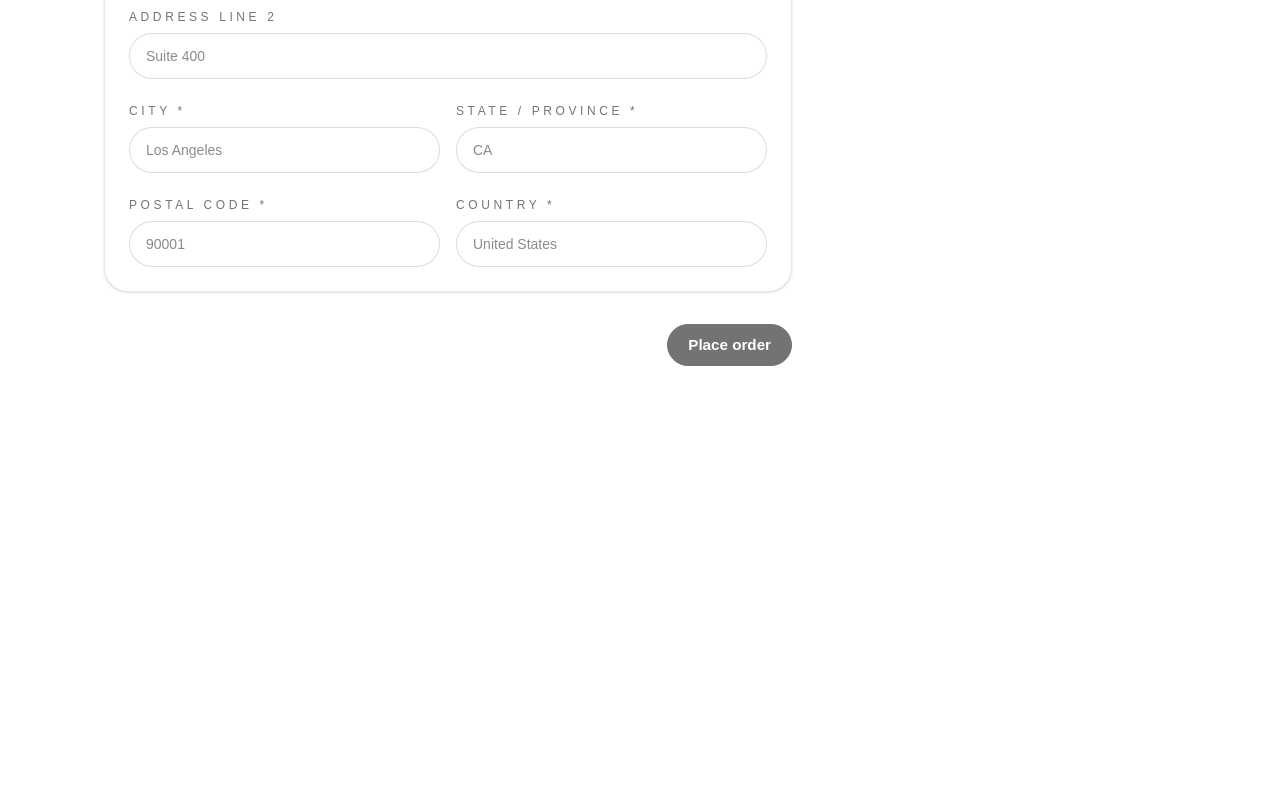
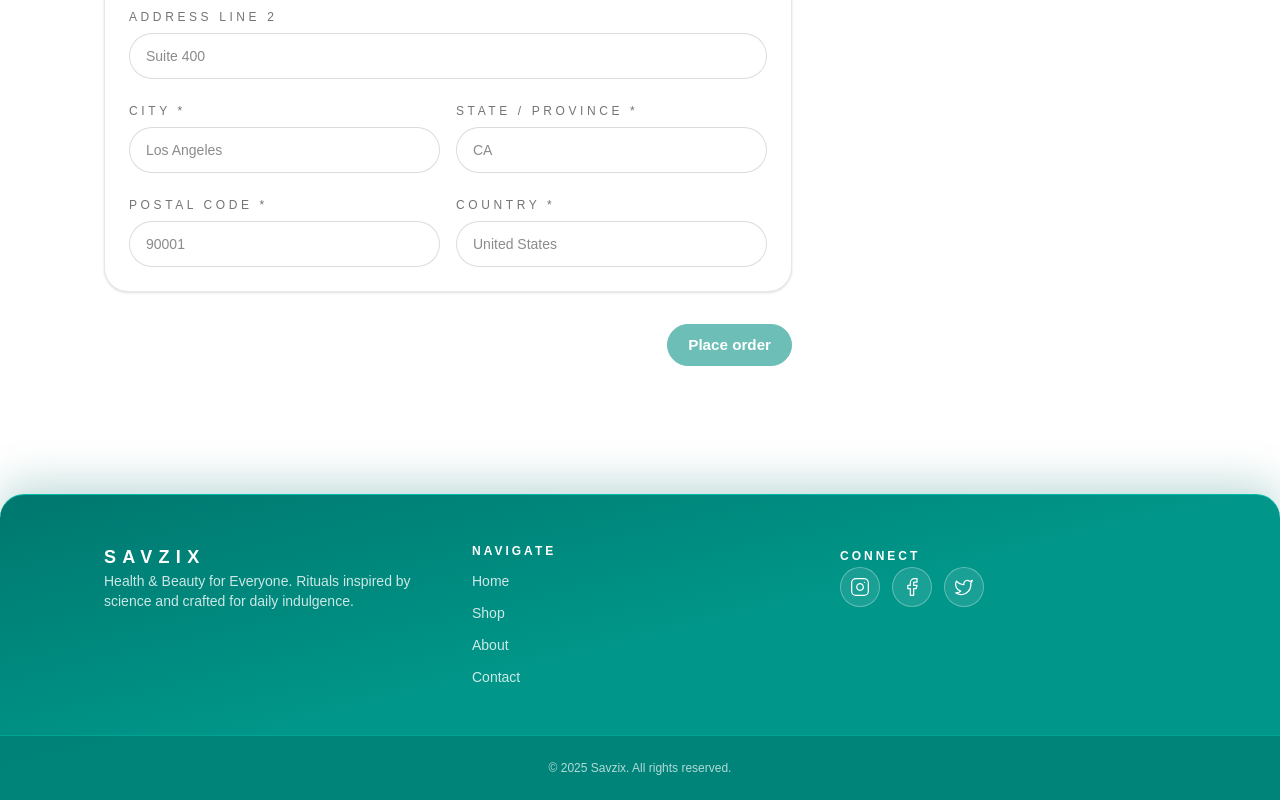
Before and after one commit to 5h3r42/savzix, a Next.js app: page /checkout in a window 1280 px wide. Shown: the part 711-1511 px from the top of the page. Before the commit the page ends 1141 px from the top, so only its background shows below. Built offline with nearby package versions, Linux system fonts and the light colour scheme.

Commit message:
Teal footer added

```diff
--- a/src/app/globals.css
+++ b/src/app/globals.css
@@ -70,53 +70,32 @@ body {
   box-shadow: none;
 }
 
-.btn-primary {
-  background-color: var(--color-foreground);
-  color: var(--color-background);
-  border-color: var(--color-foreground);
-  box-shadow: 0 1px 2px rgba(23, 23, 23, 0.3);
-}
-
-.btn-primary:hover:not(:disabled),
-.btn-primary:focus-visible:not(:disabled) {
-  background-color: rgba(23, 23, 23, 0.9);
-  border-color: rgba(23, 23, 23, 0.9);
-  color: var(--color-background);
-}
-
-.btn-outline {
-  background-color: transparent;
-  color: var(--color-foreground);
-  border-color: rgba(23, 23, 23, 0.35);
-  box-shadow: none;
-}
-
-.btn-outline:hover:not(:disabled),
-.btn-outline:focus-visible:not(:disabled) {
-  background-color: rgba(23, 23, 23, 0.08);
-  border-color: rgba(23, 23, 23, 0.6);
-  color: var(--color-foreground);
-}
-
-@media (prefers-color-scheme: dark) {
+@layer components {
   .btn-primary {
-    box-shadow: 0 1px 2px rgba(237, 237, 237, 0.2);
+    background-color: #0d9488;
+    color: #ffffff;
+    border-color: #0d9488;
+    box-shadow: 0 1px 2px rgba(13, 148, 136, 0.35);
   }
 
   .btn-primary:hover:not(:disabled),
   .btn-primary:focus-visible:not(:disabled) {
-    background-color: rgba(237, 237, 237, 0.9);
-    border-color: rgba(237, 237, 237, 0.9);
-    color: #0a0a0a;
+    background-color: #0f766e;
+    border-color: #0f766e;
+    color: #ffffff;
   }
 
   .btn-outline {
-    border-color: rgba(237, 237, 237, 0.4);
+    background-color: transparent;
+    color: #0d9488;
+    border-color: #0d9488;
+    box-shadow: none;
   }
 
   .btn-outline:hover:not(:disabled),
   .btn-outline:focus-visible:not(:disabled) {
-    background-color: rgba(237, 237, 237, 0.12);
-    border-color: rgba(237, 237, 237, 0.65);
+    background-color: #f0fdfa;
+    border-color: #0f766e;
+    color: #0f766e;
   }
 }
--- a/src/app/layout.tsx
+++ b/src/app/layout.tsx
@@ -3,6 +3,7 @@ import { Geist, Geist_Mono } from "next/font/google";
 import "./globals.css";
 import { CartProvider } from "@/context/CartContext";
 import { Navbar } from "@/components/Navbar";
+import Footer from "@/components/Footer";
 
 const geistSans = Geist({
   variable: "--font-geist-sans",
@@ -62,6 +63,7 @@ export default function RootLayout({
         <CartProvider>
           <Navbar />
           {children}
+          <Footer />
         </CartProvider>
       </body>
     </html>
--- a/src/components/Footer.tsx
+++ b/src/components/Footer.tsx
@@ -18,33 +18,37 @@ const navigationLinks = [
 
 export default function Footer() {
   return (
-    <footer className="border-foreground/10 text-foreground mt-16 border-t bg-white/95 font-sans shadow-[0_-10px_30px_rgba(0,0,0,0.03)]">
-      <div className="mx-auto flex max-w-6xl flex-col gap-10 px-6 py-12 sm:px-10 lg:flex-row lg:items-start lg:justify-between">
+    <footer className="mt-16 rounded-t-3xl border-t border-teal-500 bg-gradient-to-br from-teal-700 via-teal-600 to-teal-600 text-white shadow-[0_-12px_40px_rgba(15,118,110,0.25)]">
+      <div className="mx-auto max-w-6xl px-6 py-12 sm:px-10">
+        <div className="grid grid-cols-1 gap-10 md:grid-cols-3 md:gap-8">
           <div className="space-y-3">
-          <span className="text-foreground text-lg font-semibold tracking-[0.4em] uppercase">
+            <span className="text-lg font-semibold tracking-[0.35em] uppercase">
             Savzix
           </span>
-          <p className="text-foreground/70 max-w-xs text-sm">
-            Modern rituals for skin, hair, fragrance, and wellness—crafted with precision
-            and designed for everyday indulgence.
+            <p className="max-w-xs text-sm text-white/80">
+              Health &amp; Beauty for Everyone. Rituals inspired by science and crafted
+              for daily indulgence.
             </p>
           </div>
 
-        <nav className="text-foreground/75 flex flex-col gap-3 text-sm sm:flex-row sm:gap-6">
+          <nav className="flex flex-col gap-3 text-sm text-white/80">
+            <span className="text-xs font-semibold uppercase tracking-[0.25em] text-white">
+              Navigate
+            </span>
             {navigationLinks.map((link) => (
               <Link
                 key={link.href}
                 href={link.href}
-              className="hover:text-foreground focus-visible:outline-foreground/35 transition focus-visible:outline focus-visible:outline-2 focus-visible:outline-offset-4"
+                className="transition hover:text-teal-300 focus-visible:text-teal-300 focus-visible:outline focus-visible:outline-2 focus-visible:outline-offset-4 focus-visible:outline-teal-300"
               >
                 {link.label}
               </Link>
             ))}
           </nav>
 
-        <div className="flex flex-col gap-4">
-          <span className="text-foreground/60 text-xs tracking-[0.25em] uppercase">
-            Follow Savzix
+          <div className="space-y-4">
+            <span className="text-xs font-semibold uppercase tracking-[0.25em] text-white">
+              Connect
             </span>
             <div className="flex gap-3">
               {socialLinks.map((link) => {
@@ -56,7 +60,7 @@ export default function Footer() {
                     target="_blank"
                     rel="noopener noreferrer"
                     aria-label={link.label}
-                  className="border-foreground/15 text-foreground hover:border-foreground/30 focus-visible:outline-foreground/35 inline-flex h-10 w-10 items-center justify-center rounded-full border bg-[#f8f1ee] transition hover:bg-[#f2e5df] focus-visible:outline focus-visible:outline-2 focus-visible:outline-offset-4"
+                    className="inline-flex h-10 w-10 items-center justify-center rounded-full border border-white/30 bg-white/10 transition hover:border-teal-300 hover:bg-white/20 hover:text-teal-300 focus-visible:border-teal-300 focus-visible:bg-white/20 focus-visible:text-teal-300 focus-visible:outline focus-visible:outline-2 focus-visible:outline-offset-4 focus-visible:outline-teal-300"
                   >
                     <Icon className="h-5 w-5" strokeWidth={1.5} />
                   </a>
@@ -65,8 +69,9 @@ export default function Footer() {
             </div>
           </div>
         </div>
-      <div className="border-foreground/10 border-t bg-[#fdf8f5]">
-        <p className="text-foreground/60 mx-auto max-w-6xl px-6 py-6 text-center text-xs sm:px-10">
+      </div>
+      <div className="border-teal-500/60 border-t bg-teal-700/60">
+        <p className="mx-auto max-w-6xl px-6 py-6 text-center text-xs text-white/70 sm:px-10">
           © 2025 Savzix. All rights reserved.
         </p>
       </div>
--- a/src/components/ProductCard.tsx
+++ b/src/components/ProductCard.tsx
@@ -46,7 +46,7 @@ export function ProductCard({ product }: ProductCardProps) {
           <footer className="text-foreground mt-auto flex items-center justify-between pt-2 text-sm font-semibold">
             <PriceTag price={product.price} />
             {product.isFeatured ? (
-              <span className="bg-foreground text-background rounded-full px-3 py-1 text-xs tracking-[0.18em] uppercase">
+              <span className="bg-teal-600 text-white rounded-full px-3 py-1 text-xs tracking-[0.18em] uppercase">
                 Featured
               </span>
             ) : (
```
Lines whose indentation alone changed are shown as unchanged.
